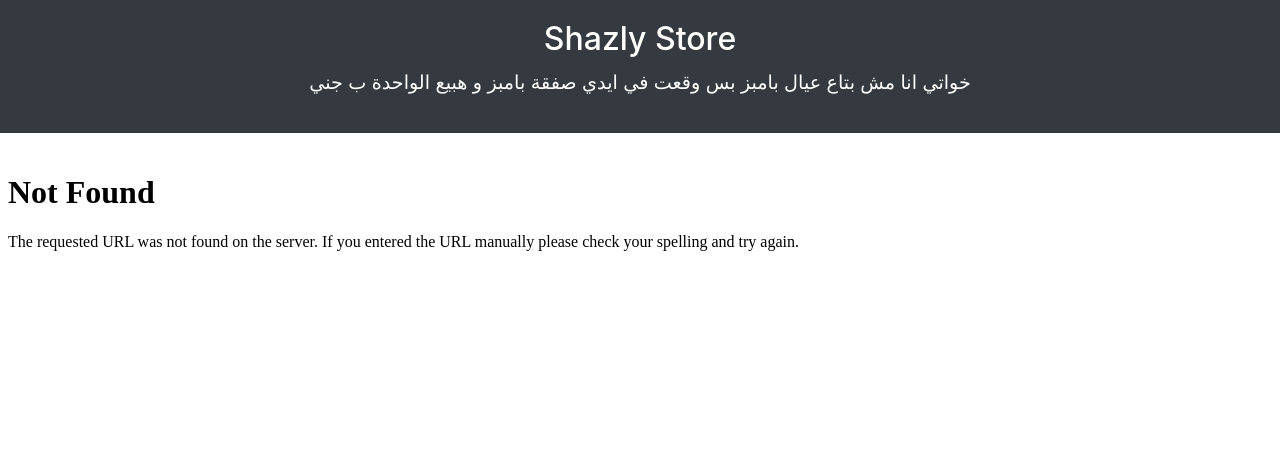
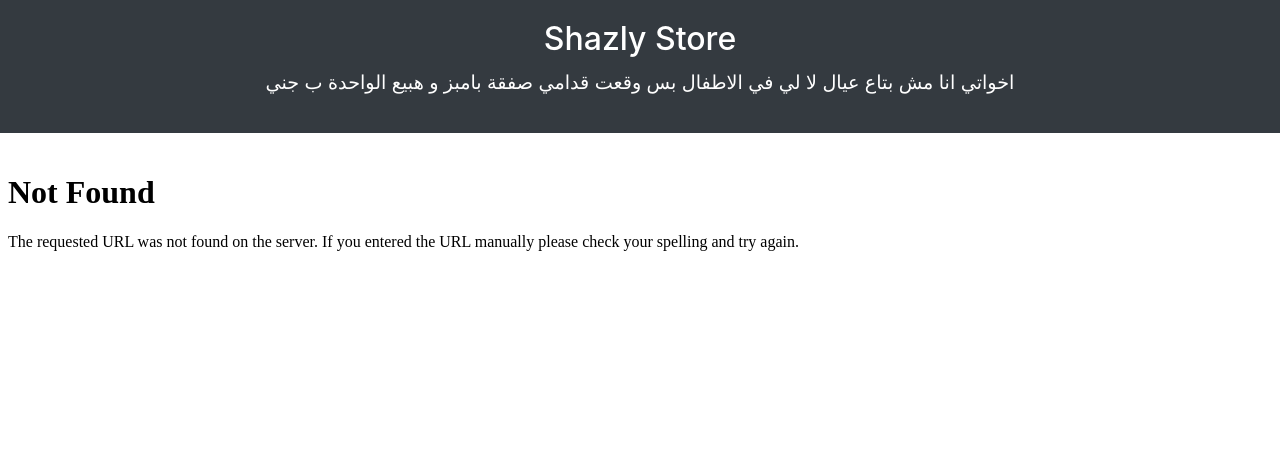
Before and after one commit to MoedCode/commercials_web_APP, a Flask app: page /shazly in a window 1280 px wide. Shown: the top 467 px of the page. Run offline with Flask 3, Linux system fonts and the light colour scheme.

Commit message:
Wed Feb 28 11:32:06 EET 2024

```diff
--- a/templates/0.html
+++ b/templates/0.html
@@ -14,7 +14,7 @@
     <header>
     {% if ROUT == "shazly" %}
         <h1 class="store-title">Shazly Store</h1>
-        <p class="store-description"> خواتي انا مش بتاع عيال  بامبز بس وقعت في ايدي صفقة بامبز و هبيع الواحدة ب جني</p>
+        <p class="store-description">  اخواتي انا مش بتاع عيال  لا لي في الاطفال بس وقعت قدامي صفقة بامبز و هبيع الواحدة ب جني   </p>
     </header>
     <div id="video">
         <iframe width="100%" height="315" src="../static/videos/o8ihAGICIgAfoEaZQyNoswWXkAijmczBLCkwL6.mp4" frameborder="0" allowfullscreen></iframe>
```
Also changed, not shown: 1 other file.
